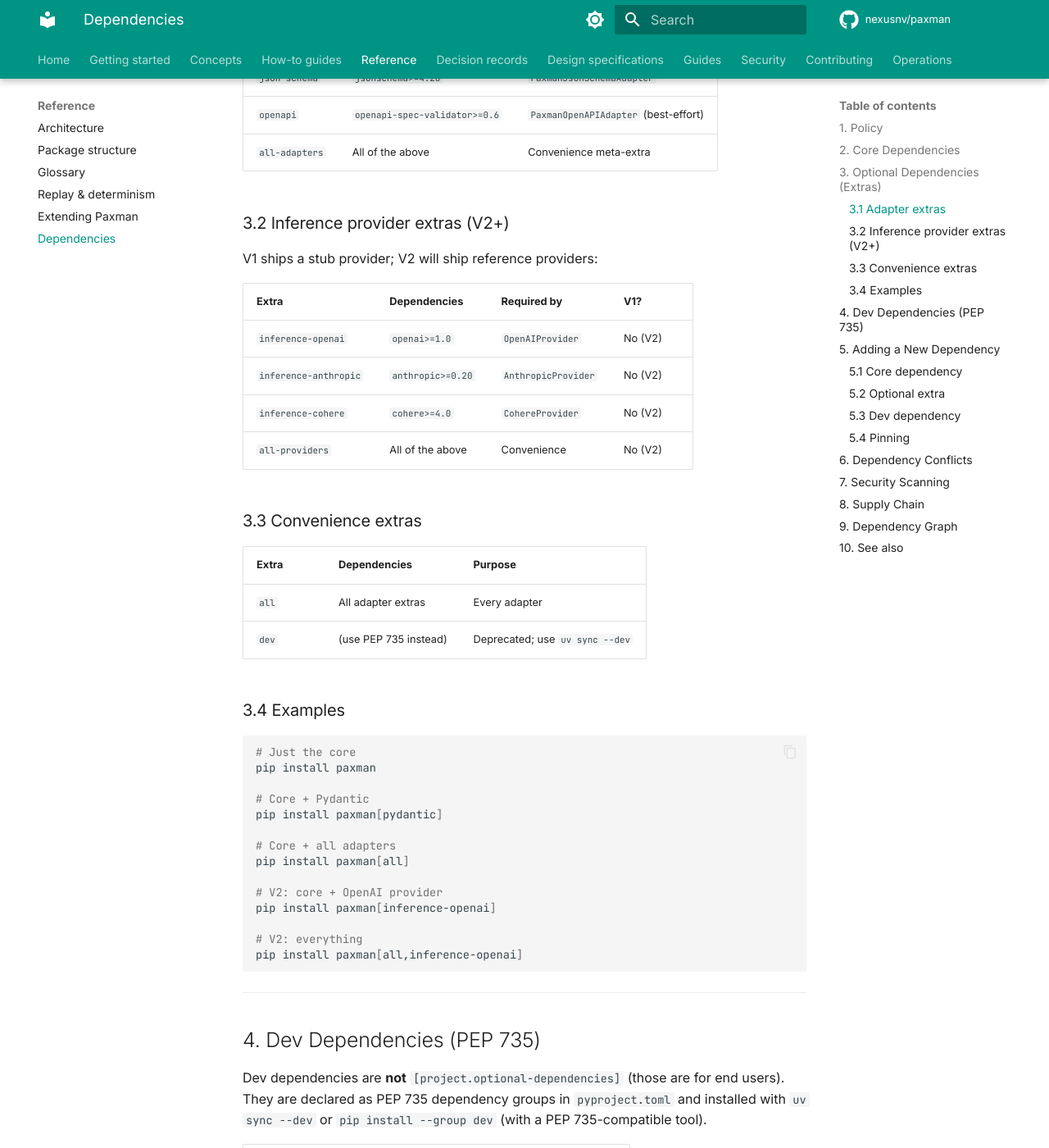
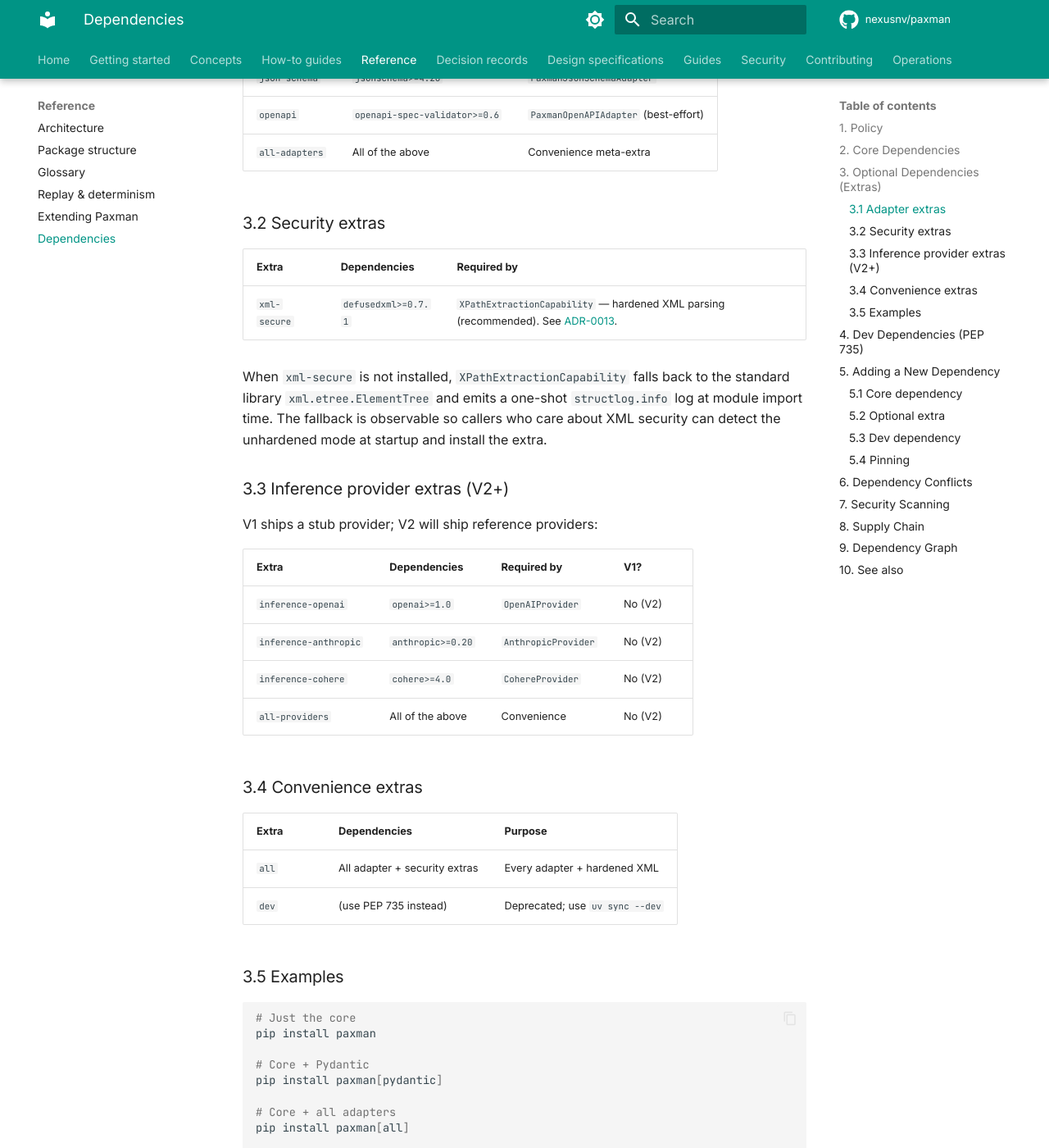
Before and after one commit to nexusnv/paxman, an MkDocs documentation site: the page built from docs/reference/dependencies.md, in a window 1280 px wide and 1400 px high, scrolled down 1527 px. Shown: the whole window at 82% size. Built offline with MkDocs 1.6.1 and Material for MkDocs 9.7.7, drawn with Linux system fonts in a browser that asks for light colours; comment, search, counter and statistics services are not loaded; some of the changed text lies outside the part shown.

Commit message:
docs(deps,changelog): document xml-secure extra and V1.2 hardening
docs/reference/dependencies.md:
- Add a new 3.2 Security extras subsection with the xml-secure row.
- Renumber the existing 3.2 Inference provider extras to 3.3 (and
  subsequent sections).
- Update 3.4 Convenience extras: 'all' now includes xml-secure.
- Update 9 Dependency Graph: add paxman[xml-secure] -> defusedxml.

docs/operations/changelog.md:
- Add a Security section under [Unreleased] describing the
  xpath_extraction hardening, the xml-secure extra, and ADR-0013.

Refs: #72, ADR-0013

````diff
--- a/docs/reference/dependencies.md
+++ b/docs/reference/dependencies.md
@@ -49,7 +49,19 @@ Extras are declared in `[project.optional-dependencies]` and installed with `pip
 | `openapi` | `openapi-spec-validator>=0.6` | `PaxmanOpenAPIAdapter` (best-effort) |
 | `all-adapters` | All of the above | Convenience meta-extra |
 
-### 3.2 Inference provider extras (V2+)
+### 3.2 Security extras
+
+| Extra | Dependencies | Required by |
+|---|---|---|
+| `xml-secure` | `defusedxml>=0.7.1` | `XPathExtractionCapability` — hardened XML parsing (recommended). See [ADR-0013](../adr/0013-defusedxml-optional-extra.md). |
+
+When `xml-secure` is not installed, `XPathExtractionCapability` falls back
+to the standard library `xml.etree.ElementTree` and emits a one-shot
+`structlog.info` log at module import time. The fallback is observable so
+callers who care about XML security can detect the unhardened mode at
+startup and install the extra.
+
+### 3.3 Inference provider extras (V2+)
 
 V1 ships a stub provider; V2 will ship reference providers:
 
@@ -60,14 +72,14 @@ V1 ships a stub provider; V2 will ship reference providers:
 | `inference-cohere` | `cohere>=4.0` | `CohereProvider` | No (V2) |
 | `all-providers` | All of the above | Convenience | No (V2) |
 
-### 3.3 Convenience extras
+### 3.4 Convenience extras
 
 | Extra | Dependencies | Purpose |
 |---|---|---|
-| `all` | All adapter extras | Every adapter |
+| `all` | All adapter + security extras | Every adapter + hardened XML |
 | `dev` | (use PEP 735 instead) | Deprecated; use `uv sync --dev` |
 
-### 3.4 Examples
+### 3.5 Examples
 
 ```bash
 # Just the core
@@ -202,6 +214,9 @@ paxman[json-schema]
 paxman[openapi]
 └── openapi-spec-validator
 
+paxman[xml-secure]
+└── defusedxml
+
 paxman[inference-openai]  (V2)
 └── openai
 
````
Also changed, not shown: docs/operations/changelog.md (+20 -0 lines).
